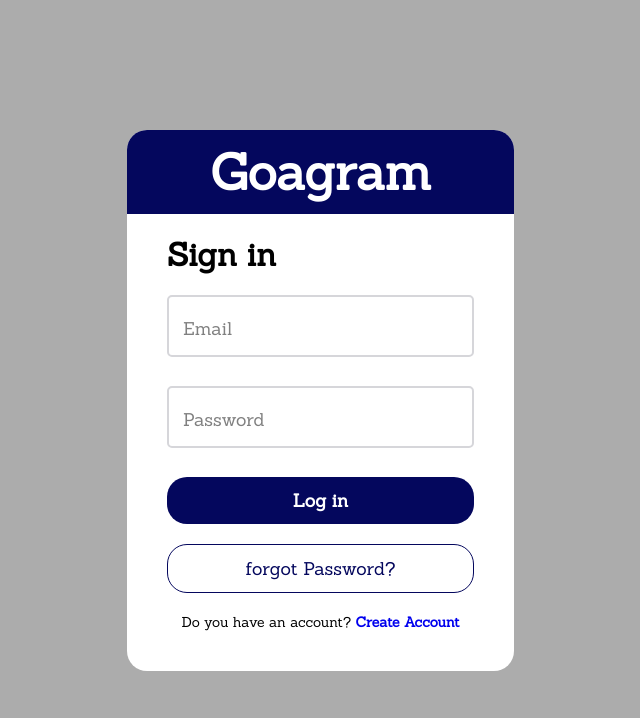
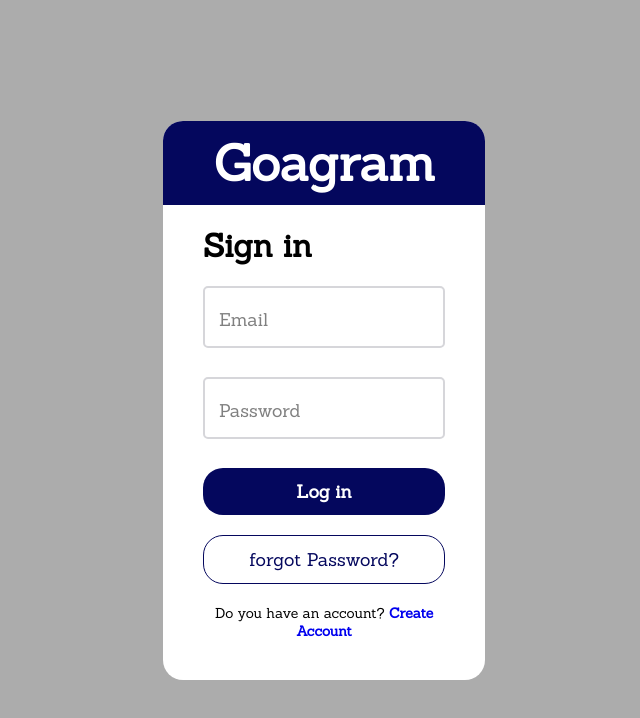
Before and after one commit to maniss7b8-source/authentication_sample, a React (Vite) app: page / in a window 1280 px wide. Shown: the top 718 px of the page, without its empty margins (298-938 px from the left). Built offline with nearby package versions, Linux system fonts and the light colour scheme.

Commit message:
css update

```diff
--- a/src/Pages/RegisterPage.css
+++ b/src/Pages/RegisterPage.css
@@ -16,7 +16,7 @@
 }
 
 .headname{
-    width: 350px;
+    /* width: 350px; */
     margin-bottom:20px ;
 }
 
```
